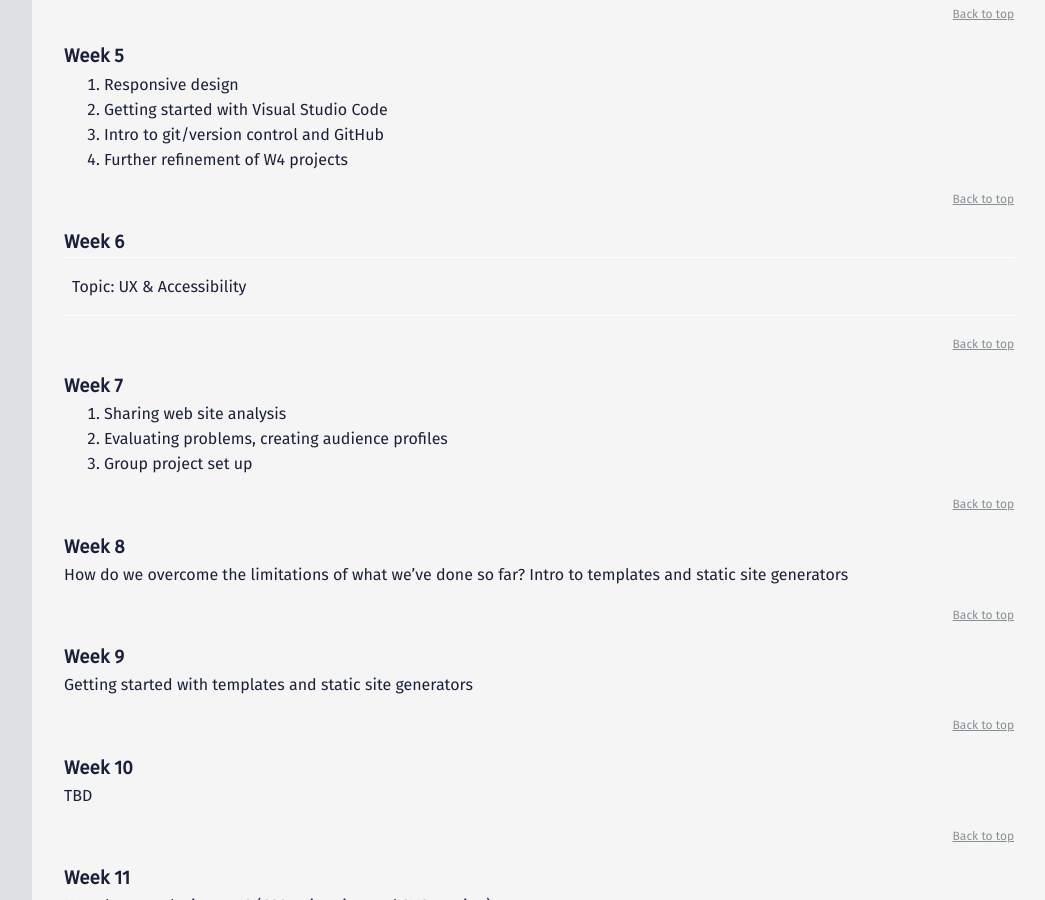
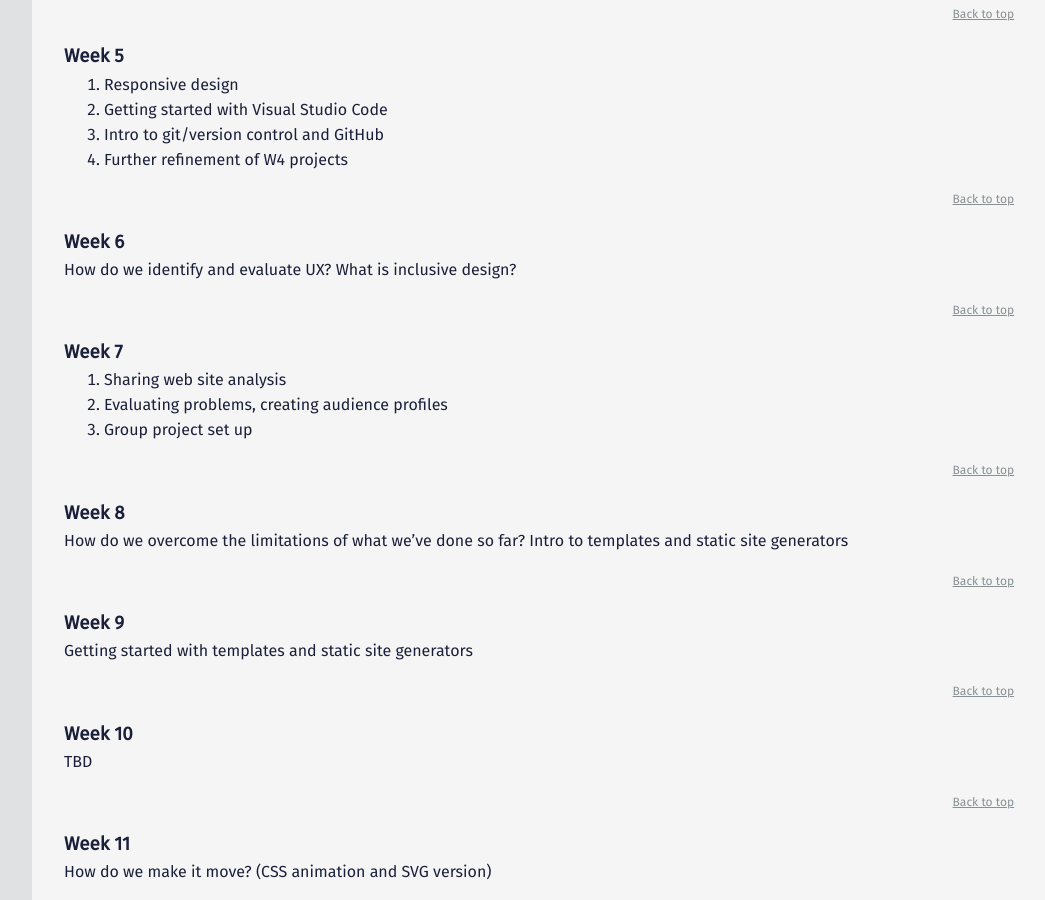
Before and after one commit to mica-web/mica-web.github.io, a Jekyll site: the page built from index.md, in a window 1280 px wide and 900 px high, scrolled down 1999 px. Shown: the whole window, without its empty margins (224-1269 px from the left). Built offline with Jekyll 4.4.1, drawn with Linux system fonts in a browser that asks for light colours.

Commit message:
Simplified w6 topic

```diff
--- a/_includes/gd-431/w06.md
+++ b/_includes/gd-431/w06.md
@@ -1,10 +1,13 @@
 {::options parse_block_html="true" /}
 <section class="accordion-wrapper">
 
-<div class="accordion-title has-no-content">
-<!-- <div class="accordion-title js-trigger-content-toggle"> -->
+How do we identify and evaluate UX? What is inclusive design?
+
+<!-- 1. Who does what in modern web development? -->
+
+<!-- <div class="accordion-title js-trigger-content-toggle">
 Topic: UX & Accessibility
-</div>
+</div> -->
 
 <!-- 1. Who does what in modern web development? -->
 
```
